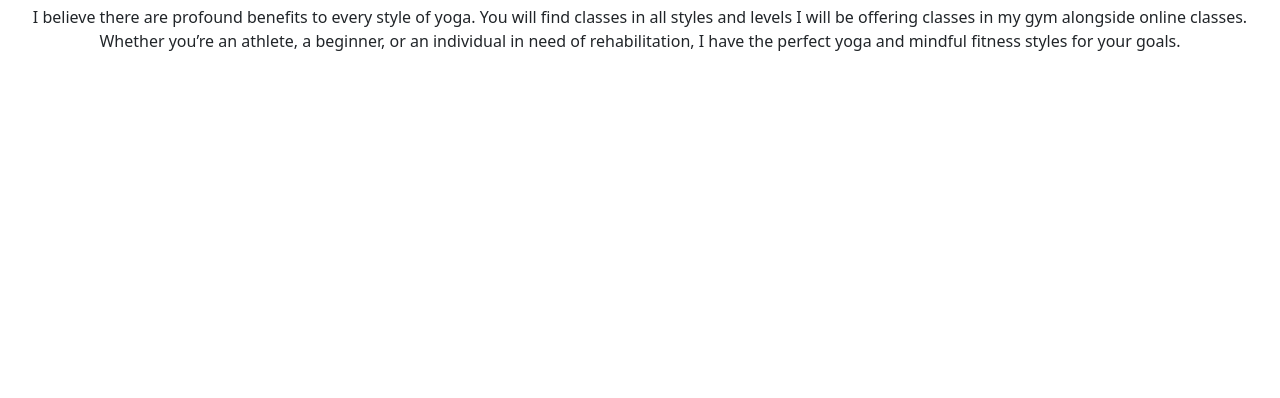
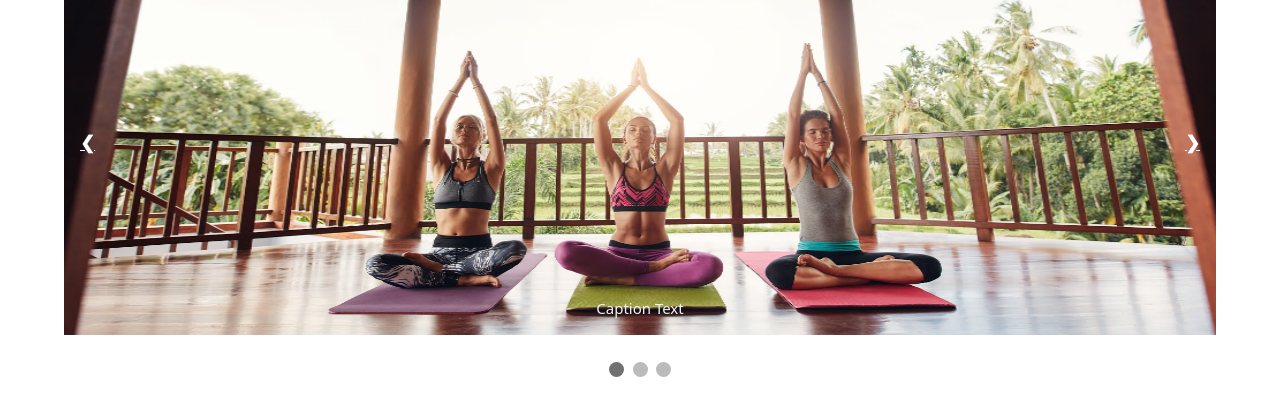
Before and after one commit to JQuinn560/yoga_project, a plain HTML site: page index.html in a window 1280 px wide. Shown: the part 193-591 px from the top of the page. Drawn offline with nearby package versions, Linux system fonts and the light colour scheme.

Commit message:
slideshow added

```diff
--- a/custom.css
+++ b/custom.css
@@ -1,3 +1,82 @@
 .bg-purple {
     background-color:  #d32ca3;
 }
+
+* {box-sizing:border-box}
+
+/* Slideshow container */
+.slideshow-container {
+  max-width: 90%;
+  max-height: 400px;
+  position: relative;
+  margin: auto;
+}
+
+/* Hide the images by default */
+.mySlides {
+}
+
+/* Next & previous buttons */
+.prev, .next {
+  cursor: pointer;
+  position: absolute;
+  top: 50%;
+  width: auto;
+  margin-top: -22px;
+  padding: 16px;
+  color: white;
+  font-weight: bold;
+  font-size: 18px;
+  transition: 0.6s ease;
+  border-radius: 0 3px 3px 0;
+  user-select: none;
+}
+
+/* Position the "next button" to the right */
+.next {
+  right: 0;
+  border-radius: 3px 0 0 3px;
+}
+
+/* On hover, add a black background color with a little bit see-through */
+.prev:hover, .next:hover {
+  background-color: rgba(0,0,0,0.8);
+}
+
+/* Caption text */
+.text {
+  color: #f2f2f2;
+  font-size: 15px;
+  padding: 8px 12px;
+  position: absolute;
+  bottom: 8px;
+  width: 100%;
+  text-align: center;
+}
+
+/* Number text (1/3 etc) */
+.numbertext {
+  color: #f2f2f2;
+  font-size: 12px;
+  padding: 8px 12px;
+  position: absolute;
+  top: 0;
+}
+
+/* The dots/bullets/indicators */
+.dot {
+  cursor: pointer;
+  height: 15px;
+  width: 15px;
+  margin: 0 2px;
+  background-color: #bbb;
+  border-radius: 50%;
+  display: inline-block;
+  transition: background-color 0.6s ease;
+}
+
+.active, .dot:hover {
+  background-color: #717171;
+}
+
+/* Fading animation */
--- a/index.html
+++ b/index.html
@@ -8,6 +8,40 @@
     </head>
 
     <body>
+
+<!-- Slideshow container -->
+<div class="slideshow-container mt-4 col-md-12">
+
+    <!-- Full-width images with number and caption text -->
+    <div class="mySlides">
+      <img src="photos/img1.jpg" style=" width:100%; height:400px ">
+      <div class="text">Caption Text</div>
+    </div>
+
+    <div class="mySlides">
+      <img src="photos/img2.jpg" style="width:100%; height:400px">
+      <div class="text">Caption Two</div>
+    </div>
+
+    <div class="mySlides">
+      <img src="photos/img3.jpg" style="width:100%; height:400px">
+      <div class="text">Caption Three</div>
+    </div>
+
+    <!-- Next and previous buttons -->
+    <a class="prev" onclick="plusSlides(-1)">&#10094;</a>
+    <a class="next" onclick="plusSlides(1)">&#10095;</a>
+  </div>
+  <br>
+
+  <!-- The dots/circles -->
+  <div style="text-align:center">
+    <span class="dot" onclick="currentSlide(1)"></span>
+    <span class="dot" onclick="currentSlide(2)"></span>
+    <span class="dot" onclick="currentSlide(3)"></span>
+  </div>
+
+
         <div class = "container-fluid-xl">
             <h2 class = "text-center p-4">Pia is a newly qualified yoga instructor</h2></div>
             <p class="text-center">I believe there are profound benefits to every style of yoga. You will find classes in all styles and levels
@@ -15,4 +49,36 @@
                 I have the perfect yoga and mindful fitness styles for your goals.
             </p>
     </body>
+
+    <script>
+    let slideIndex = 1;
+showSlides(slideIndex);
+
+// Next/previous controls
+function plusSlides(n) {
+  showSlides(slideIndex += n);
+}
+
+// Thumbnail image controls
+function currentSlide(n) {
+  showSlides(slideIndex = n);
+}
+
+function showSlides(n) {
+  let i;
+  let slides = document.getElementsByClassName("mySlides");
+  let dots = document.getElementsByClassName("dot");
+  if (n > slides.length) {slideIndex = 1}
+  if (n < 1) {slideIndex = slides.length}
+  for (i = 0; i < slides.length; i++) {
+    slides[i].style.display = "none";
+  }
+  for (i = 0; i < dots.length; i++) {
+    dots[i].className = dots[i].className.replace(" active", "");
+  }
+  slides[slideIndex-1].style.display = "block";
+  dots[slideIndex-1].className += " active";
+}
+</script>
+
 </html>
```
Also changed, not shown: photos/img1.jpg (added), photos/img2.jpg (added), photos/img3.jpg (added).
